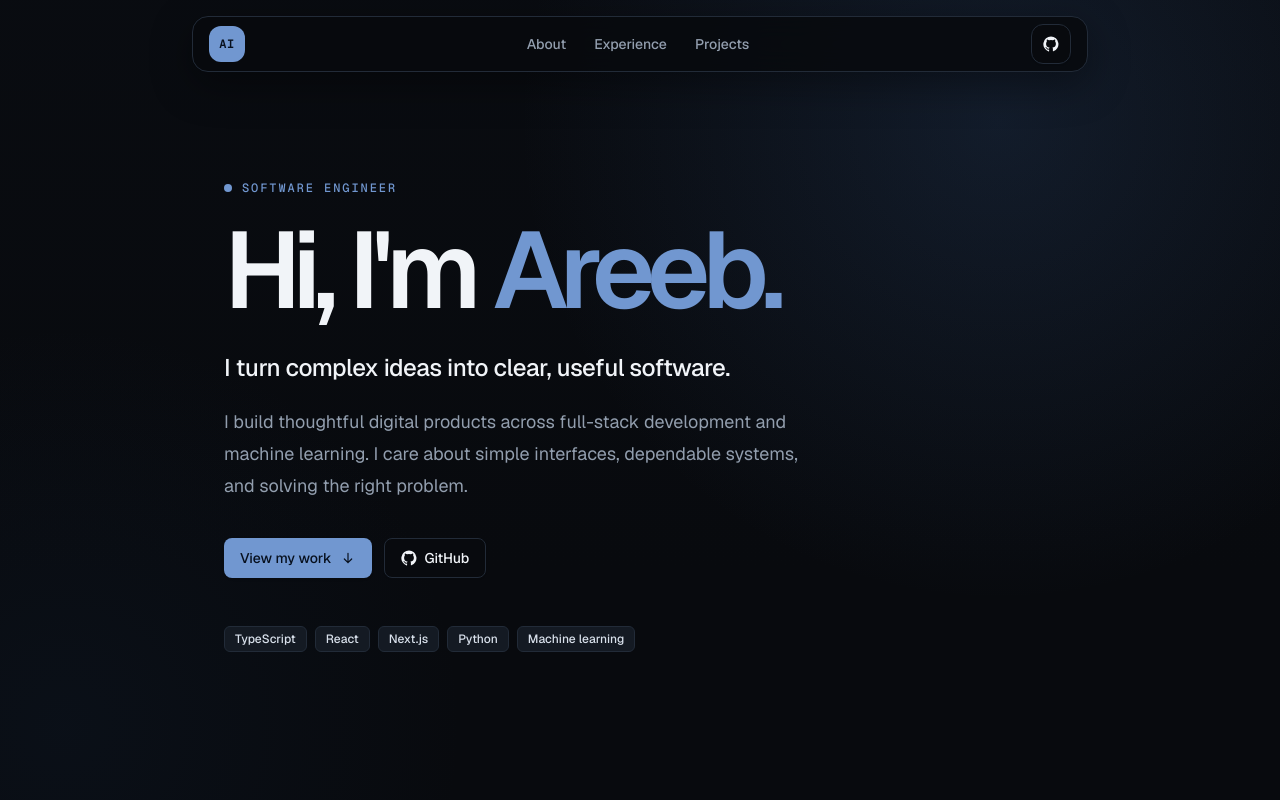
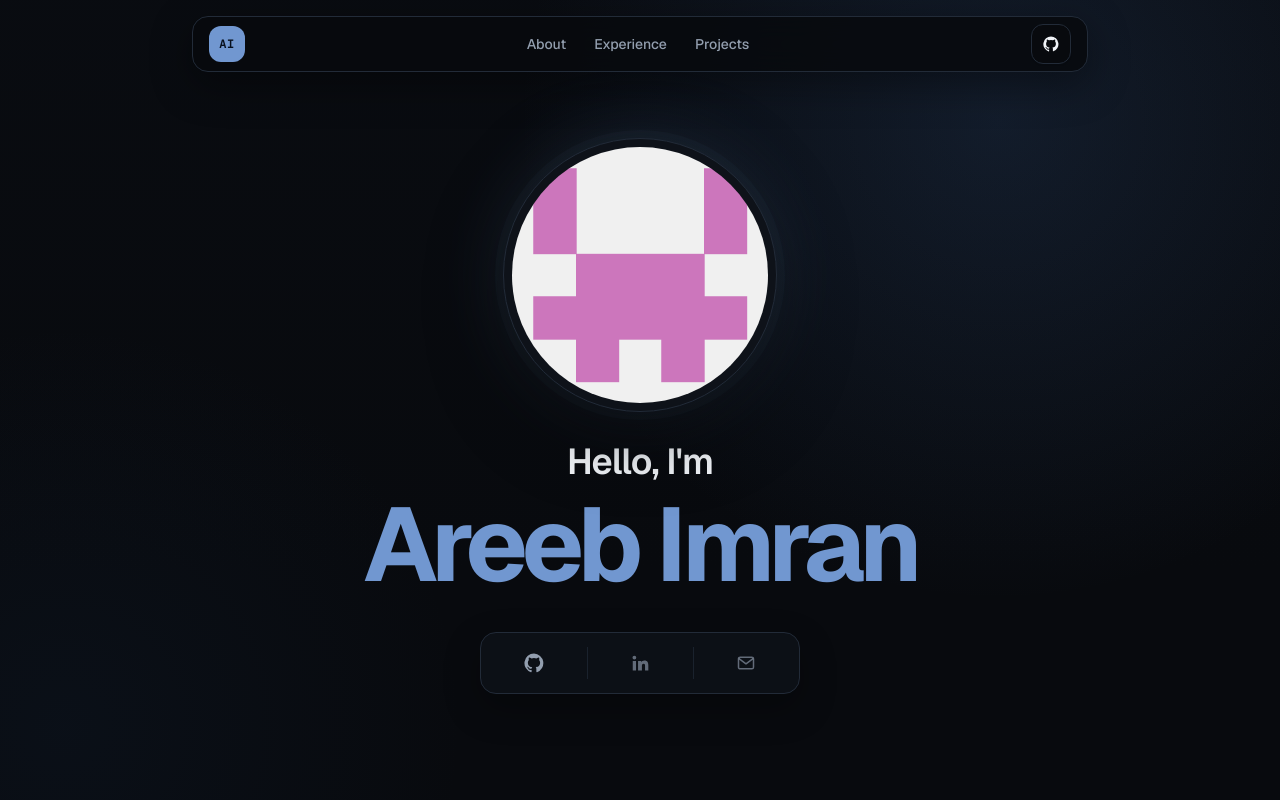
Before and after one commit to areebimran2/portfolio, a Next.js app: page / in a window 1280 px wide. Shown: the top 800 px of the page. Built offline with nearby package versions, Linux system fonts and the light colour scheme.

Commit message:
Adjusted home section

```diff
--- a/app/content.ts
+++ b/app/content.ts
@@ -4,17 +4,23 @@ import type { PortfolioContent } from "@/types/portfolio";
 export const portfolio: PortfolioContent = {
   name: "Areeb Imran",
   initials: "AI",
-  eyebrow: "Software engineer",
-  headline: "I turn complex ideas into clear, useful software.",
-  introduction:
-    "I build thoughtful digital products across full-stack development and machine learning. I care about simple interfaces, dependable systems, and solving the right problem.",
+  portrait: "/profile.jpg",
   githubUrl: "https://github.com/areebimran2",
+  // Add `href` once your public LinkedIn URL and preferred email are ready.
+  socialLinks: [
+    {
+      label: "GitHub",
+      href: "https://github.com/areebimran2",
+      icon: "github",
+    },
+    { label: "LinkedIn", icon: "linkedin" },
+    { label: "Email", icon: "email" },
+  ],
   navItems: [
     { label: "About", href: "#about" },
     { label: "Experience", href: "#experience" },
     { label: "Projects", href: "#projects" },
   ],
-  skills: ["TypeScript", "React", "Next.js", "Python", "Machine learning"],
   experience: [
     {
       role: "Software Engineer",
--- a/app/page.tsx
+++ b/app/page.tsx
@@ -1,11 +1,10 @@
-import { ArrowDownIcon, GithubIcon } from "@/components/icons";
 import { ExperienceItem } from "@/components/experience-item";
+import { ProfilePortrait } from "@/components/profile-portrait";
 import { ProjectsCarousel } from "@/components/projects-carousel";
 import { SectionHeading } from "@/components/section-heading";
 import { SectionScroller } from "@/components/section-scroller";
 import { SiteHeader } from "@/components/site-header";
-import { Badge } from "@/components/ui/badge";
-import { buttonVariants } from "@/components/ui/button";
+import { SocialBar } from "@/components/social-bar";
 
 import { portfolio } from "./content";
 
@@ -31,60 +30,23 @@ export default function Home() {
           data-scroll-section
           className={fullScreenSection}
         >
-          <div className="intro-reveal max-w-3xl">
-            <p className="mb-6 flex items-center gap-2.5 font-mono text-xs font-medium tracking-[0.16em] text-primary uppercase">
-              <span className="relative flex size-2" aria-hidden="true">
-                <span className="absolute inline-flex size-full animate-ping rounded-full bg-primary opacity-20" />
-                <span className="relative inline-flex size-2 rounded-full bg-primary" />
-              </span>
-              {portfolio.eyebrow}
-            </p>
+          <div className="intro-reveal mx-auto flex w-full max-w-3xl flex-col items-center text-center">
+            <ProfilePortrait src={portfolio.portrait} name={portfolio.name} />
 
-            <h1
-              id="intro-heading"
-              className="text-[clamp(3.25rem,10vw,6.75rem)] leading-[0.92] font-semibold tracking-[-0.07em] text-foreground"
-            >
-              Hi, I&apos;m{" "}
-              <span className="text-primary">
-                {portfolio.name.split(" ")[0]}.
-              </span>
-            </h1>
-
-            <p className="mt-8 max-w-2xl text-xl leading-[1.45] font-medium tracking-[-0.02em] text-foreground sm:text-2xl">
-              {portfolio.headline}
-            </p>
-            <p className="mt-5 max-w-xl text-base leading-7 text-muted-foreground sm:text-lg sm:leading-8">
-              {portfolio.introduction}
-            </p>
-
-            <div className="mt-9 flex flex-wrap items-center gap-3">
-              <a
-                href="#projects"
-                className={buttonVariants({
-                  size: "default",
-                  className: "group",
-                })}
+            <div className="mt-8">
+              <p className="text-[1.75rem] leading-none font-semibold tracking-[-0.025em] text-foreground sm:text-4xl">
+                Hello, I&apos;m
+              </p>
+              <h1
+                id="intro-heading"
+                className="mt-3 text-[clamp(3.5rem,10vw,6.5rem)] leading-none font-bold tracking-[-0.055em] text-primary"
               >
-                View my work
-                <ArrowDownIcon className="size-4 transition-transform group-hover:translate-y-0.5" />
-              </a>
-              <a
-                href={portfolio.githubUrl}
-                target="_blank"
-                rel="noreferrer"
-                className={buttonVariants({ variant: "outline" })}
-              >
-                <GithubIcon className="size-4" />
-                GitHub
-              </a>
+                {portfolio.name}
+              </h1>
             </div>
 
-            <div className="mt-12 flex max-w-2xl flex-wrap gap-2" aria-label="Core skills">
-              {portfolio.skills.map((skill) => (
-                <Badge key={skill} className="bg-background/70">
-                  {skill}
-                </Badge>
-              ))}
+            <div className="mt-9 flex w-full justify-center">
+              <SocialBar links={portfolio.socialLinks} />
             </div>
           </div>
         </section>
--- a/components/icons.tsx
+++ b/components/icons.tsx
@@ -224,3 +224,29 @@ export function ChartIcon(props: SVGProps<SVGSVGElement>) {
     </svg>
   );
 }
+
+export function LinkedinIcon(props: SVGProps<SVGSVGElement>) {
+  return (
+    <svg viewBox="0 0 24 24" fill="currentColor" aria-hidden="true" {...props}>
+      <path d="M5.27 3.2A2.27 2.27 0 1 1 5.26 7.74 2.27 2.27 0 0 1 5.27 3.2ZM3.3 9.45h3.94V21H3.3V9.45Zm6.37 0h3.78v1.58h.05c.53-1 1.82-2.05 3.75-2.05 4 0 4.75 2.64 4.75 6.08V21h-3.94v-5.27c0-1.26-.02-2.87-1.75-2.87-1.75 0-2.02 1.37-2.02 2.78V21H9.67V9.45Z" />
+    </svg>
+  );
+}
+
+export function MailIcon(props: SVGProps<SVGSVGElement>) {
+  return (
+    <svg
+      viewBox="0 0 24 24"
+      fill="none"
+      stroke="currentColor"
+      strokeWidth="1.8"
+      strokeLinecap="round"
+      strokeLinejoin="round"
+      aria-hidden="true"
+      {...props}
+    >
+      <rect x="3" y="5" width="18" height="14" rx="2" />
+      <path d="m4 7 8 6 8-6" />
+    </svg>
+  );
+}
--- /dev/null
+++ b/components/profile-portrait.tsx
@@ -0,0 +1,27 @@
+import Image from "next/image";
+
+type ProfilePortraitProps = {
+  src: string;
+  name: string;
+};
+
+export function ProfilePortrait({ src, name }: ProfilePortraitProps) {
+  return (
+    <div className="relative isolate">
+      <div
+        aria-hidden="true"
+        className="absolute inset-3 -z-10 rounded-full bg-primary/25 blur-2xl"
+      />
+      <div className="rounded-full border border-primary/40 bg-card p-2 shadow-[0_24px_70px_rgb(0_0_0/0.5),0_0_0_8px_rgb(113_151_208/0.04)]">
+        <Image
+          src={src}
+          alt={`Portrait of ${name}`}
+          width={272}
+          height={272}
+          priority
+          className="size-36 rounded-full object-cover sm:size-64"
+        />
+      </div>
+    </div>
+  );
+}
--- /dev/null
+++ b/components/social-bar.tsx
@@ -0,0 +1,78 @@
+import type { ComponentType, SVGProps } from "react";
+
+import {
+  GithubIcon,
+  LinkedinIcon,
+  MailIcon,
+} from "@/components/icons";
+import { cn } from "@/lib/utils";
+import type { SocialIconName, SocialLink } from "@/types/portfolio";
+
+const socialIcons: Record<
+  SocialIconName,
+  ComponentType<SVGProps<SVGSVGElement>>
+> = {
+  github: GithubIcon,
+  linkedin: LinkedinIcon,
+  email: MailIcon,
+};
+
+type SocialBarProps = {
+  links: SocialLink[];
+};
+
+const itemClassName =
+  "flex h-10 w-full items-center justify-center rounded-xl outline-none transition-colors focus-visible:ring-2 focus-visible:ring-ring";
+
+export function SocialBar({ links }: SocialBarProps) {
+  return (
+    <nav aria-label="Social links" className="w-full max-w-xs">
+      <ul className="grid h-[3.875rem] grid-cols-3 items-center rounded-2xl border border-border bg-card/80 shadow-[0_14px_36px_rgb(0_0_0/0.28)] backdrop-blur-sm">
+        {links.map((link, index) => {
+          const Icon = socialIcons[link.icon];
+
+          return (
+            <li
+              key={link.label}
+              className="relative flex h-full min-w-0 items-center justify-center p-2.5"
+            >
+              {index > 0 ? (
+                <span
+                  aria-hidden="true"
+                  className="absolute top-1/2 left-0 h-8 w-px -translate-y-1/2 bg-border/70"
+                />
+              ) : null}
+              {link.href ? (
+                <a
+                  href={link.href}
+                  target={link.href.startsWith("mailto:") ? undefined : "_blank"}
+                  rel={link.href.startsWith("mailto:") ? undefined : "noreferrer"}
+                  aria-label={link.label}
+                  title={link.label}
+                  className={cn(
+                    itemClassName,
+                    "text-muted-foreground hover:bg-accent hover:text-primary",
+                  )}
+                >
+                  <Icon className="size-5" />
+                </a>
+              ) : (
+                <span
+                  aria-label={`${link.label} link not configured`}
+                  aria-disabled="true"
+                  title={`Add your ${link.label} URL in app/content.ts`}
+                  className={cn(
+                    itemClassName,
+                    "cursor-not-allowed text-muted-foreground/65",
+                  )}
+                >
+                  <Icon className="size-5" />
+                </span>
+              )}
+            </li>
+          );
+        })}
+      </ul>
+    </nav>
+  );
+}
```
Also changed, not shown: types/portfolio.ts (+10 -4 lines), public/profile.jpg (added).
